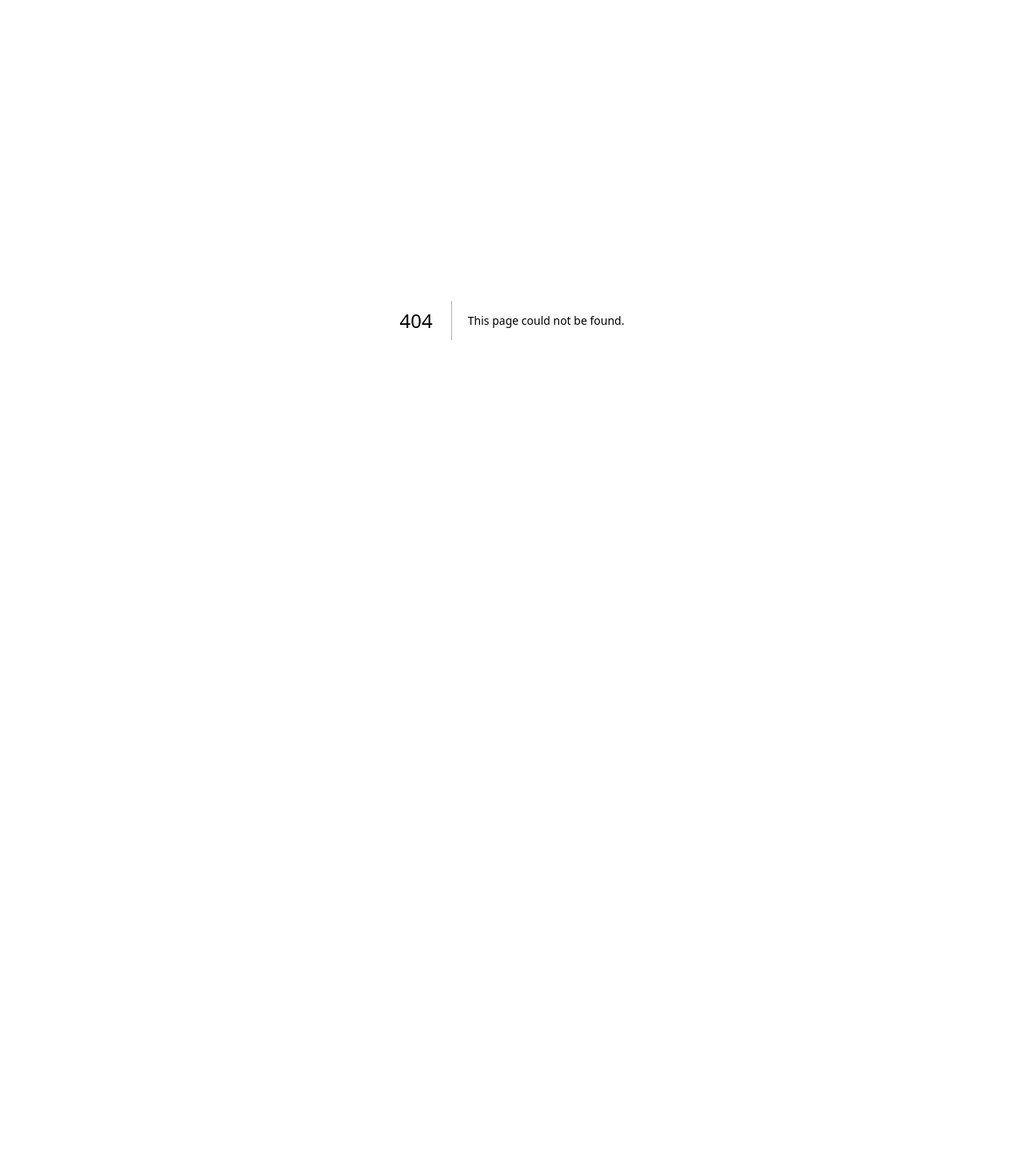
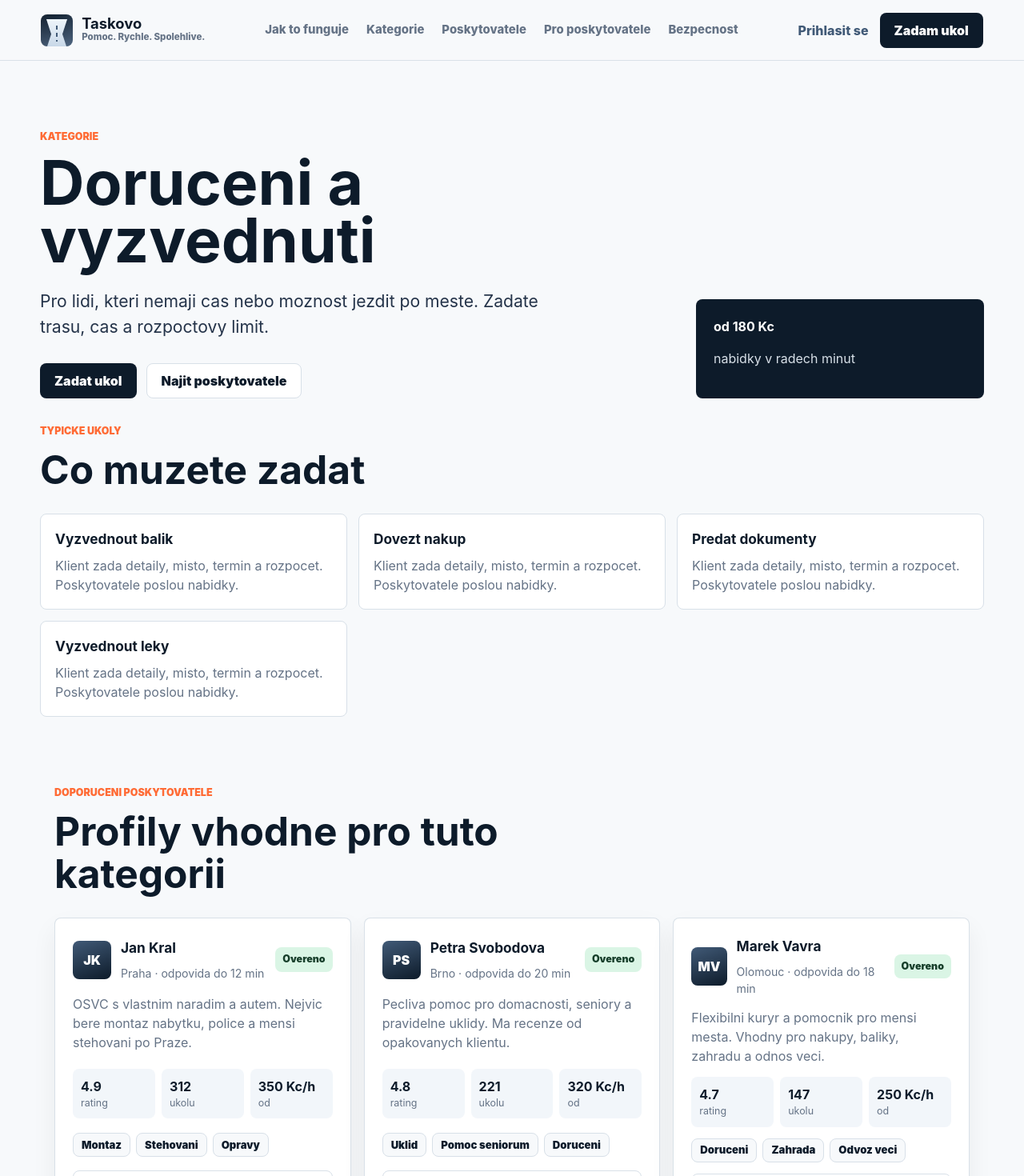
Before and after one commit to kaziodimm/taskovo-app, a Next.js app: page /kategorie/doruceni in a window 1280 px wide. Before the commit this address had no page. Shown: the top 1470 px of the page at 80% size. Before the commit the page ends 800 px from the top, so only its background shows below. Built offline with nearby package versions, Linux system fonts and the light colour scheme.

Commit message:
Add category detail pages

```diff
--- /dev/null
+++ b/app/kategorie/[slug]/page.tsx
@@ -0,0 +1,44 @@
+import { notFound } from "next/navigation";
+import { Footer } from "@/components/Footer";
+import { Header } from "@/components/Header";
+import { ProviderCard } from "@/components/ProviderCard";
+import { featuredProviders, marketplaceCategories } from "@/lib/marketplace-data";
+
+export function generateStaticParams() {
+  return marketplaceCategories.map((category) => ({ slug: category.slug }));
+}
+
+export default async function CategoryDetailPage({ params }: { params: Promise<{ slug: string }> }) {
+  const { slug } = await params;
+  const category = marketplaceCategories.find((item) => item.slug === slug);
+  if (!category) notFound();
+
+  return (
+    <>
+      <Header />
+      <main className="page-shell">
+        <section className="page-hero">
+          <div>
+            <p className="kicker">Kategorie</p>
+            <h1 className="page-title">{category.title}</h1>
+            <p className="hero-lead">{category.description}</p>
+            <div className="hero-actions"><a className="button primary" href="/zadat-ukol">Zadat ukol</a><a className="button secondary" href="/poskytovatele">Najit poskytovatele</a></div>
+          </div>
+          <div className="page-hero-card">
+            <strong>{category.averagePrice}</strong>
+            <p>{category.responseTime}</p>
+          </div>
+        </section>
+        <section className="section-title"><p className="kicker">Typicke ukoly</p><h2>Co muzete zadat</h2></section>
+        <div className="category-grid">
+          {category.examples.map((example) => <article className="legal-card" key={example}><h3>{example}</h3><p>Klient zada detaily, misto, termin a rozpocet. Poskytovatele poslou nabidky.</p></article>)}
+        </div>
+        <section className="section">
+          <div className="section-title"><p className="kicker">Doporuceni poskytovatele</p><h2>Profily vhodne pro tuto kategorii</h2></div>
+          <div className="provider-grid">{featuredProviders.map((provider) => <ProviderCard key={provider.id} provider={provider} />)}</div>
+        </section>
+      </main>
+      <Footer />
+    </>
+  );
+}
```
